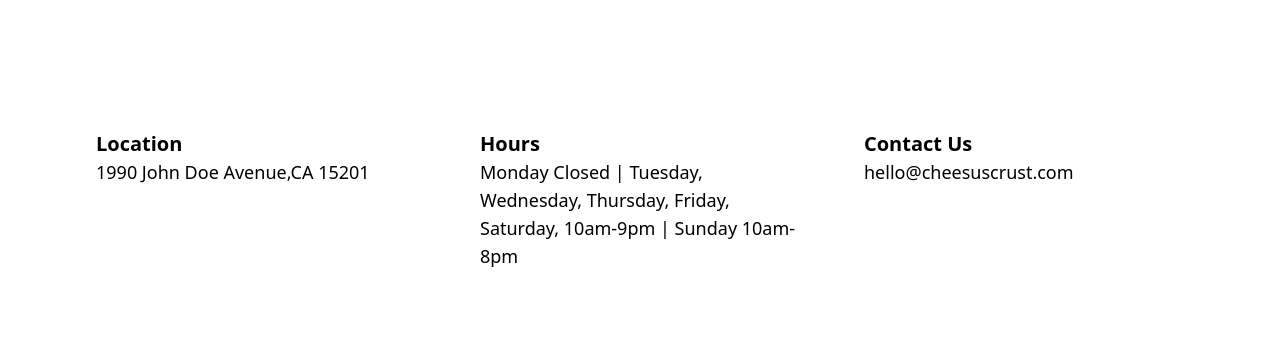
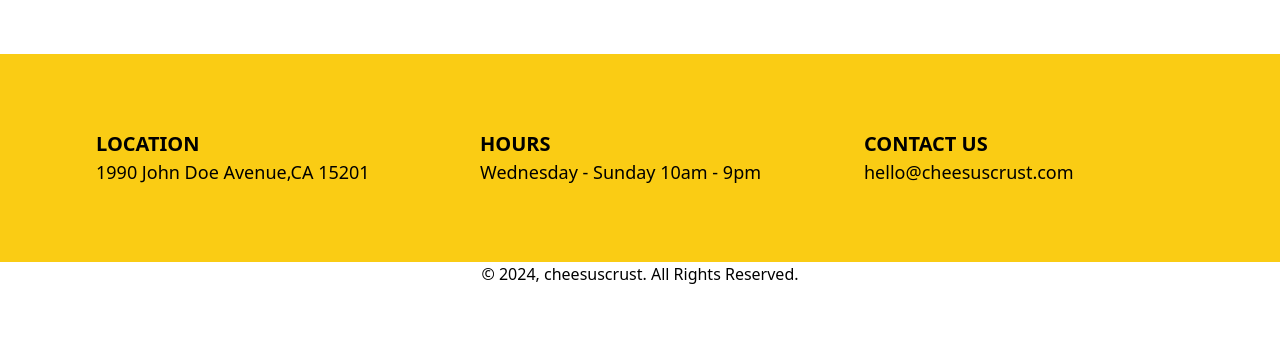
Before and after one commit to jazxbx/sliceria, a React (Vite) app: page / in a window 1280 px wide. Shown: the part 1608-1958 px from the top of the page. After the commit the page ends 1894 px from the top, so only its background shows below. Built offline with nearby package versions, Linux system fonts and the light colour scheme.

Commit message:
Refactor Footer component to update hours display

```diff
--- a/src/layout/Footer.tsx
+++ b/src/layout/Footer.tsx
@@ -7,8 +7,7 @@ const infoSections = [
   },
   {
     title: 'Hours',
-    details:
-      'Monday Closed | Tuesday, Wednesday, Thursday, Friday, Saturday, 10am-9pm | Sunday 10am-8pm',
+    details: 'Wednesday - Sunday 10am - 9pm',
   },
   {
     title: 'Contact Us',
@@ -19,11 +18,11 @@ const infoSections = [
 export default function Footer() {
   return (
     <>
-      <div className='bg-yellow-400 p-7'>
+      <div className='bg-yellow p-7'>
         <div className='flex flex-col gap-10 text-sm text-center md:flex-row md:justify-center md:gap-16 md:text-lg md:text-left md:py-12'>
           {infoSections.map((section, index) => (
             <div className='md:w-80' key={index}>
-              <div className='text-xl font-bold'>{section.title}</div>
+              <div className='uppercase text-xl font-bold'>{section.title}</div>
               <div>{section.details}</div>
             </div>
           ))}
```
